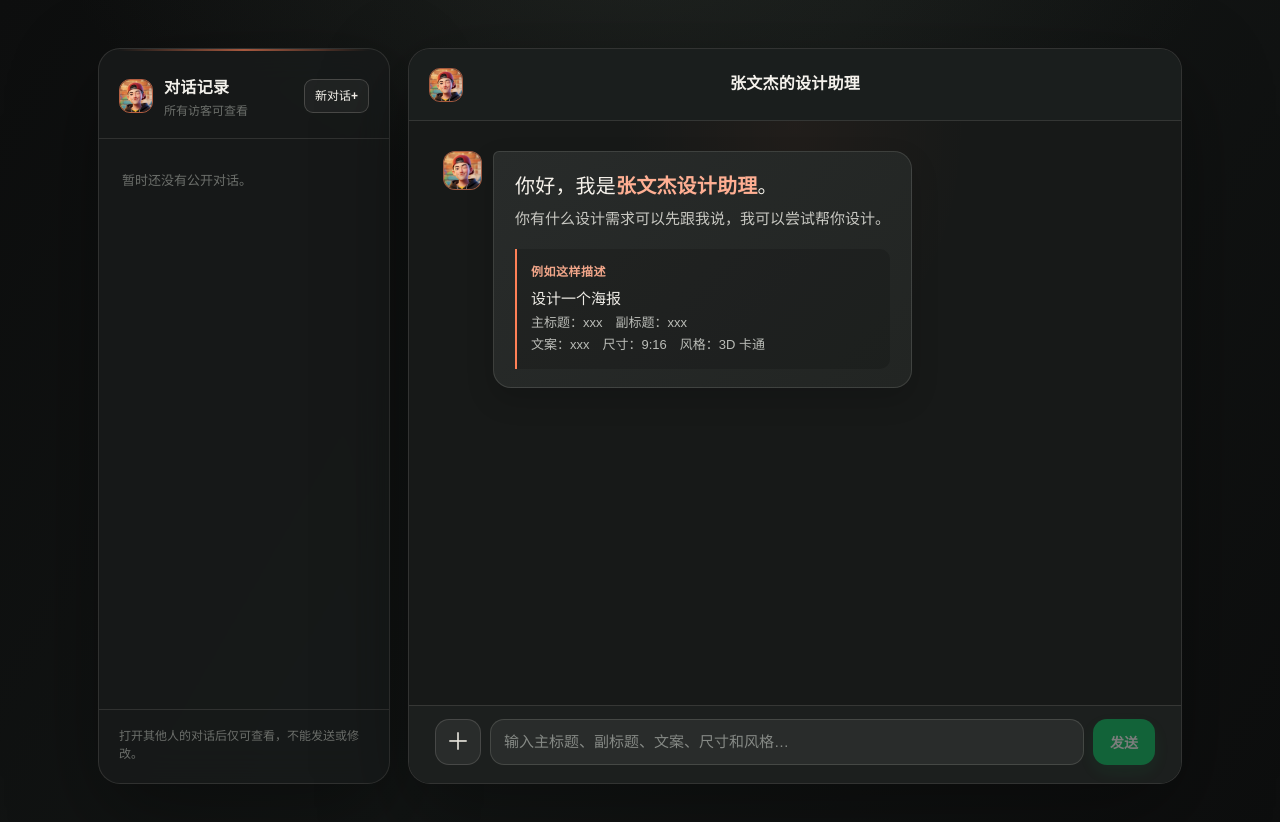
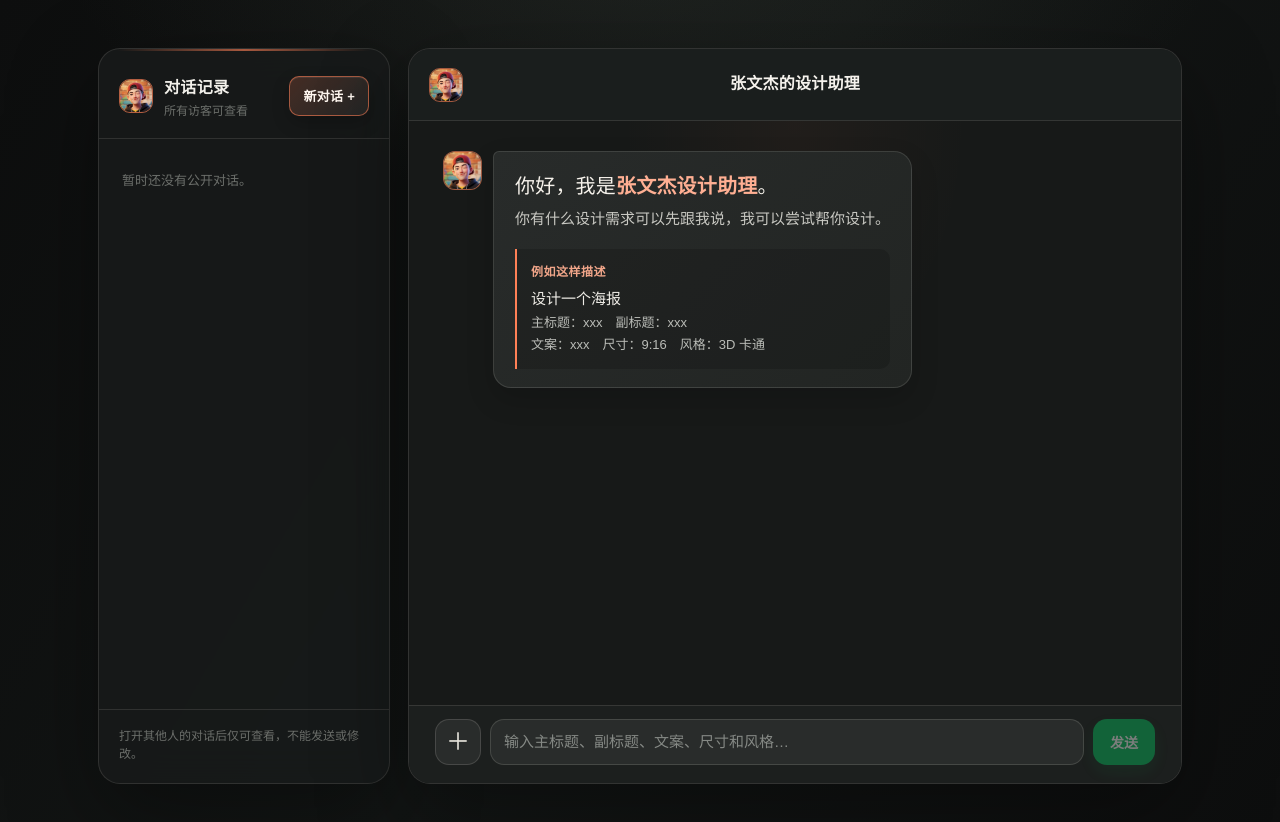
Before and after one commit to iamzwj/richart_clone, a Next.js app: page / in a window 1280 px wide. Shown: the top 822 px of the page. Built offline with nearby package versions, Linux system fonts and the light colour scheme.

Commit message:
style: emphasize new conversation action

```diff
--- a/app/globals.css
+++ b/app/globals.css
@@ -15,8 +15,8 @@ button:focus-visible, textarea:focus-visible, a:focus-visible { outline: 2px sol
 .sidebar-title img { width: 34px; height: 34px; border: 1px solid rgba(255, 128, 86, .68); border-radius: 11px; object-fit: cover; }
 .sidebar-header h2 { margin: 0; font-size: 16px; font-weight: 650; letter-spacing: .02em; }
 .sidebar-header p { margin: 3px 0 0; color: var(--faint); font-size: 12px; }
-.new-conversation { min-height: 34px; padding: 0 10px; border: 1px solid var(--line-strong); border-radius: 9px; background: rgba(255,255,255,.045); color: #f7f4ed; cursor: pointer; font-size: 12px; font-weight: 560; line-height: 1; transition: background .2s ease, border-color .2s ease, transform .2s ease; }
-.new-conversation:hover { border-color: rgba(255,128,86,.6); background: rgba(255,128,86,.12); transform: translateY(-1px); }
+.new-conversation { min-height: 40px; padding: 0 13px; border: 1px solid rgba(255,128,86,.58); border-radius: 10px; background: linear-gradient(135deg, rgba(255,128,86,.2), rgba(255,255,255,.06)); box-shadow: inset 0 1px rgba(255,255,255,.08), 0 7px 18px rgba(0,0,0,.2); color: #fff7f0; cursor: pointer; font-size: 13px; font-weight: 650; letter-spacing: .02em; line-height: 1; transition: background .2s ease, border-color .2s ease, transform .2s ease, box-shadow .2s ease; }
+.new-conversation:hover { border-color: rgba(255,151,118,.96); background: linear-gradient(135deg, rgba(255,128,86,.38), rgba(255,255,255,.1)); box-shadow: inset 0 1px rgba(255,255,255,.12), 0 10px 22px rgba(255,128,86,.16); transform: translateY(-1px); }
 .new-conversation:disabled { opacity: .45; cursor: not-allowed; transform: none; }
 .sidebar-list { flex: 1; overflow-y: auto; padding: 11px; }
 .conversation-item { width: 100%; position: relative; display: grid; gap: 5px; padding: 13px 12px 13px 16px; border: 1px solid transparent; border-radius: 13px; background: transparent; color: inherit; text-align: left; cursor: pointer; transition: background .18s ease, border-color .18s ease; }
--- a/app/page.tsx
+++ b/app/page.tsx
@@ -563,7 +563,7 @@ export default function Home() {
             <img src="/zhangwenjie-avatar.png" alt="" />
             <div><h2>对话记录</h2><p>所有访客可查看</p></div>
           </div>
-          <button className="new-conversation" type="button" onClick={resetConversation} disabled={pending}>新对话+</button>
+          <button className="new-conversation" type="button" onClick={resetConversation} disabled={pending}>新对话 +</button>
         </div>
         <div className="sidebar-list">
           {!conversationList.length ? <p className="empty-list">暂时还没有公开对话。</p> : conversationList.map((conversation) => (
```
